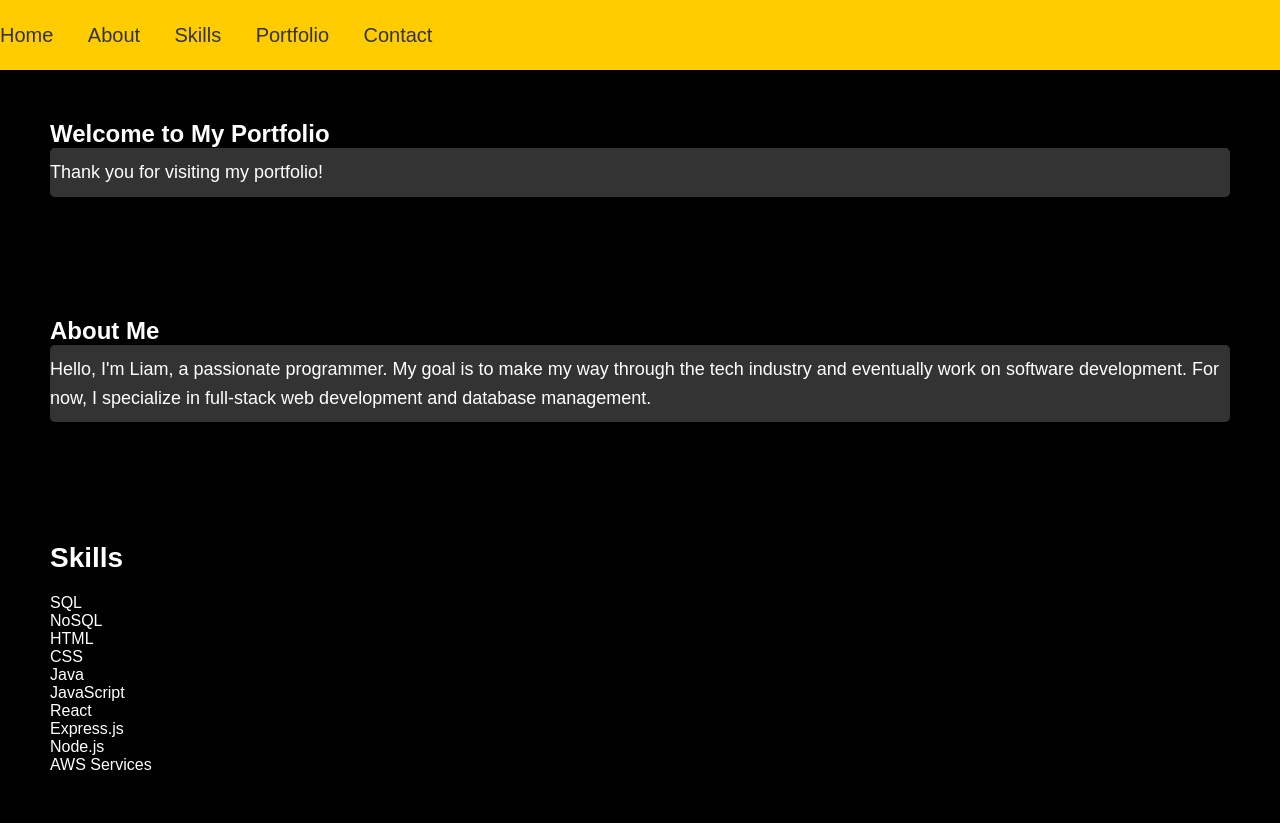
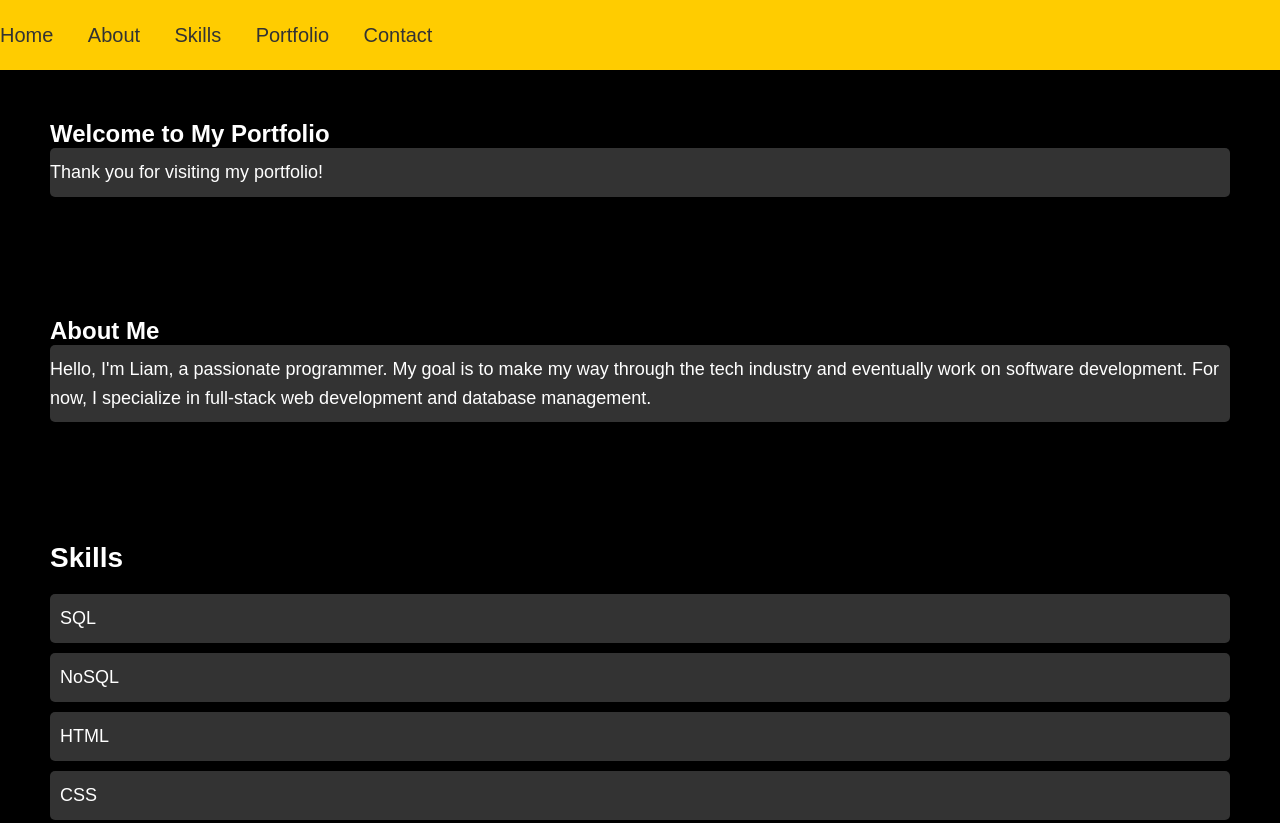
Before and after one commit to SugarSheriff/portfolio-wowzowski, a plain HTML site: page index.html in a window 1280 px wide. Shown: the top 823 px of the page. Drawn offline with Linux system fonts and the light colour scheme.

Commit message:
Update style.css

```diff
--- a/assets/style.css
+++ b/assets/style.css
@@ -214,7 +214,7 @@ footer a {
     padding: 0;
 }
 
-#skills li {
+#skills ul {
     font-size: 18px;
     line-height: 1.6;
     background-color: #333;
```
